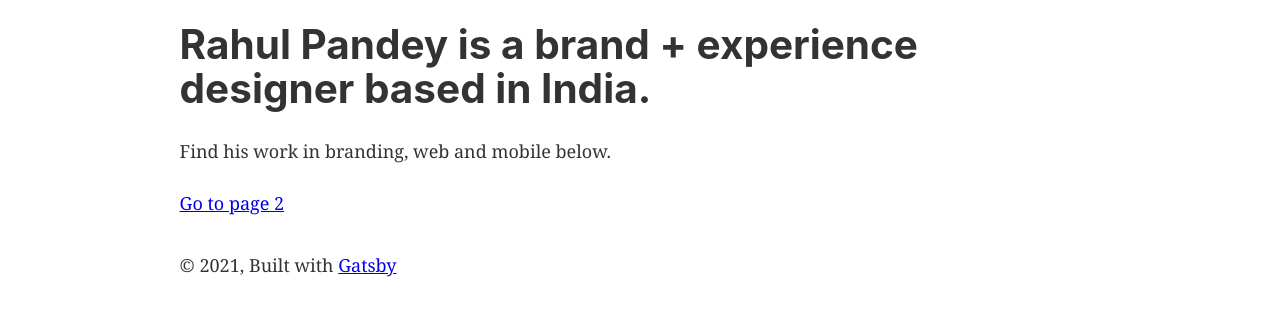
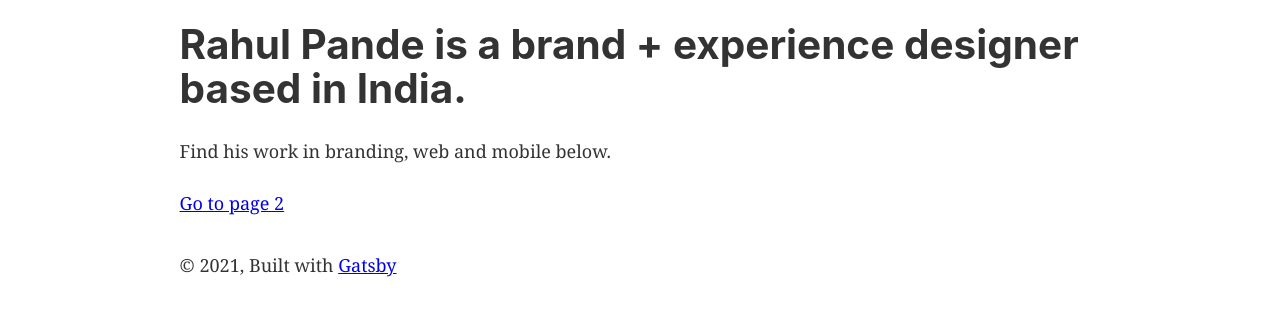
Before and after one commit to rahulxpande/my-website, a Gatsby site: page / in a window 1280 px wide. Shown: the part 100-416 px from the top of the page. Built offline with nearby package versions, Linux system fonts and the light colour scheme; Gatsby itself is replaced by a stand-in of ours.

Commit message:
Name change

```diff
--- a/src/pages/index.js
+++ b/src/pages/index.js
@@ -9,7 +9,7 @@ const IndexPage = () => (
   <Layout>
     <SEO title="Home" />
     <div>
-      <h1>Rahul Pandey is a brand + experience designer based in India.</h1>
+      <h1>Rahul Pande is a brand + experience designer based in India.</h1>
       <p>Find his work in branding, web and mobile below.</p>
       <Link to="/page-2/">Go to page 2</Link> <br />
     </div>
```
